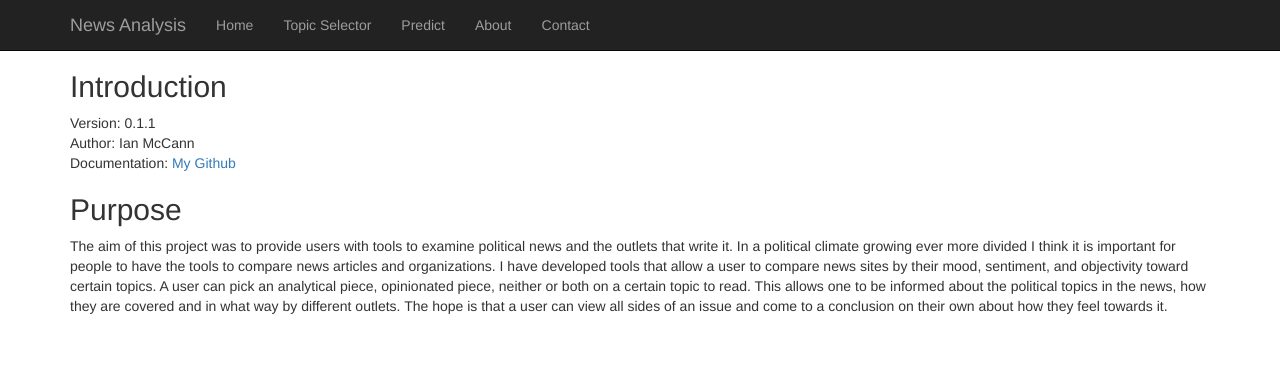
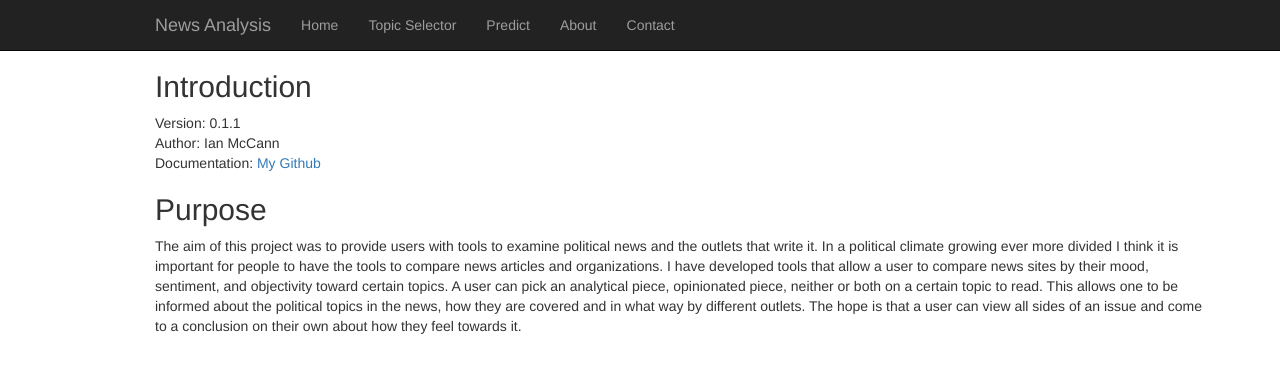
Before and after one commit to Adin-Alihodzic/news_analysis, a Flask app: page /about in a window 1280 px wide. Shown: the top 373 px of the page. Run offline with Flask 2, Linux system fonts and the light colour scheme; parts of the project's set-up code (start-up, migrations or seed data) failed here and were passed over; some libraries are stand-ins or nearby versions.

Commit message:
fix for phone

```diff
--- a/web_app/static/css/starter-template.css
+++ b/web_app/static/css/starter-template.css
@@ -14,8 +14,32 @@ li {
   display: list-item;
   list-style-position: inside;
 }
-@media screen and (min-width:550px) {
-  body {
-    width: 200;
+@media only screen and (min-width : 320px) {
+  .container, .container-fluid {
+    padding-left: 100px; // just an example
   }
 }
+
+@media only screen and (min-width : 480px) {
+  .container, .container-fluid {
+    padding-left: 100px; // just an example
+  }
+}
+
+@media only screen and (min-width : 768px) {
+  .container, .container-fluid {
+    padding-left: 100px; // just an example
+  }
+}
+
+@media only screen and (min-width : 992px) {
+  .container, .container-fluid {
+    padding-left: 100px; // just an example
+  }
+}
+
+@media only screen and (min-width : 1200px) {
+  .container, .container-fluid {
+    padding-left: 100px; // just an example
+  }
+}
```
